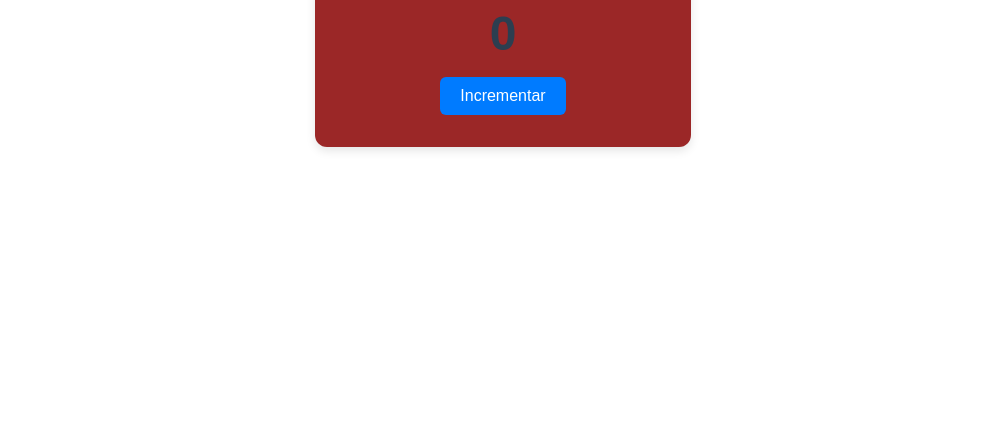
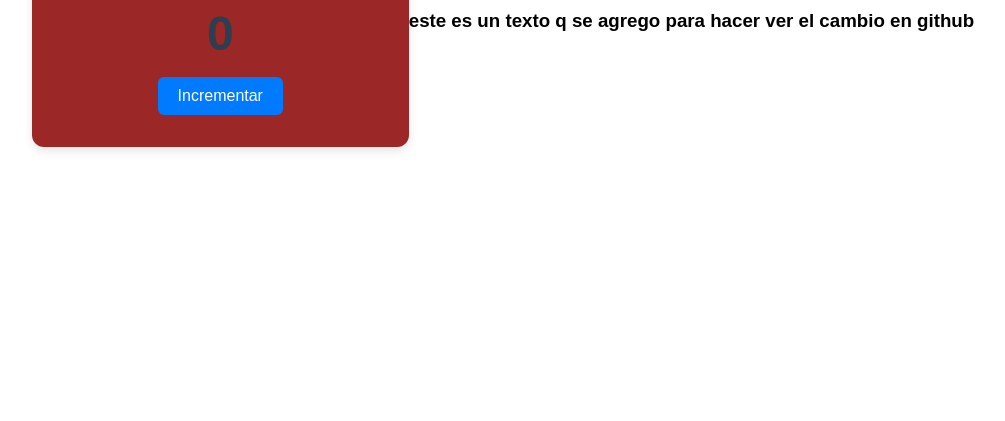
Before and after one commit to Emerson-boop-hue/Prueba, a plain HTML site: page index.html in a window 1280 px wide. Shown: the part 379-800 px from the top of the page, without its empty margins (137-1142 px from the left). Drawn offline with Linux system fonts and the light colour scheme.

Commit message:
Se agrego un texto en el archivo index.html

```diff
--- a/index.html
+++ b/index.html
@@ -14,5 +14,7 @@
     </div>
 
     <script src="script.js"></script>
+
+    <h3><strong>este es un texto q se agrego para hacer ver el cambio en github </strong></h3>
 </body>
 </html>
```
